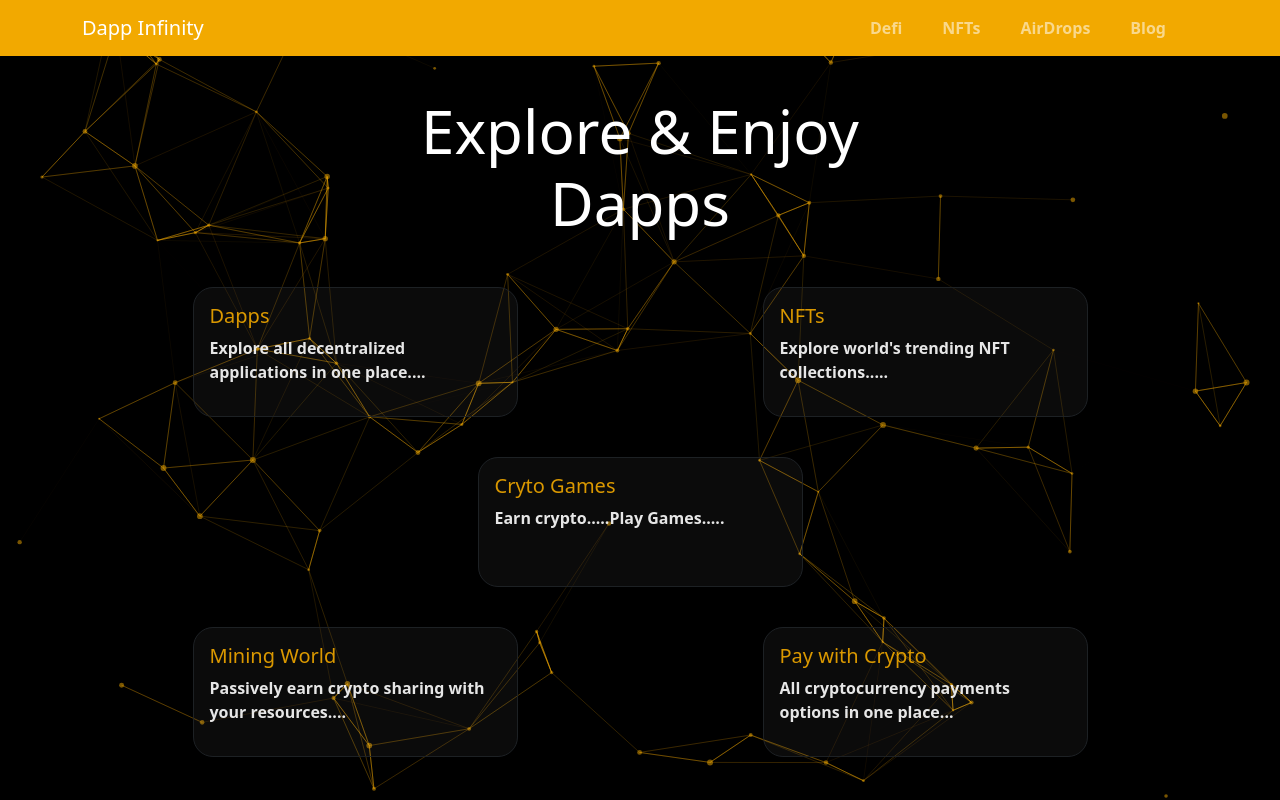
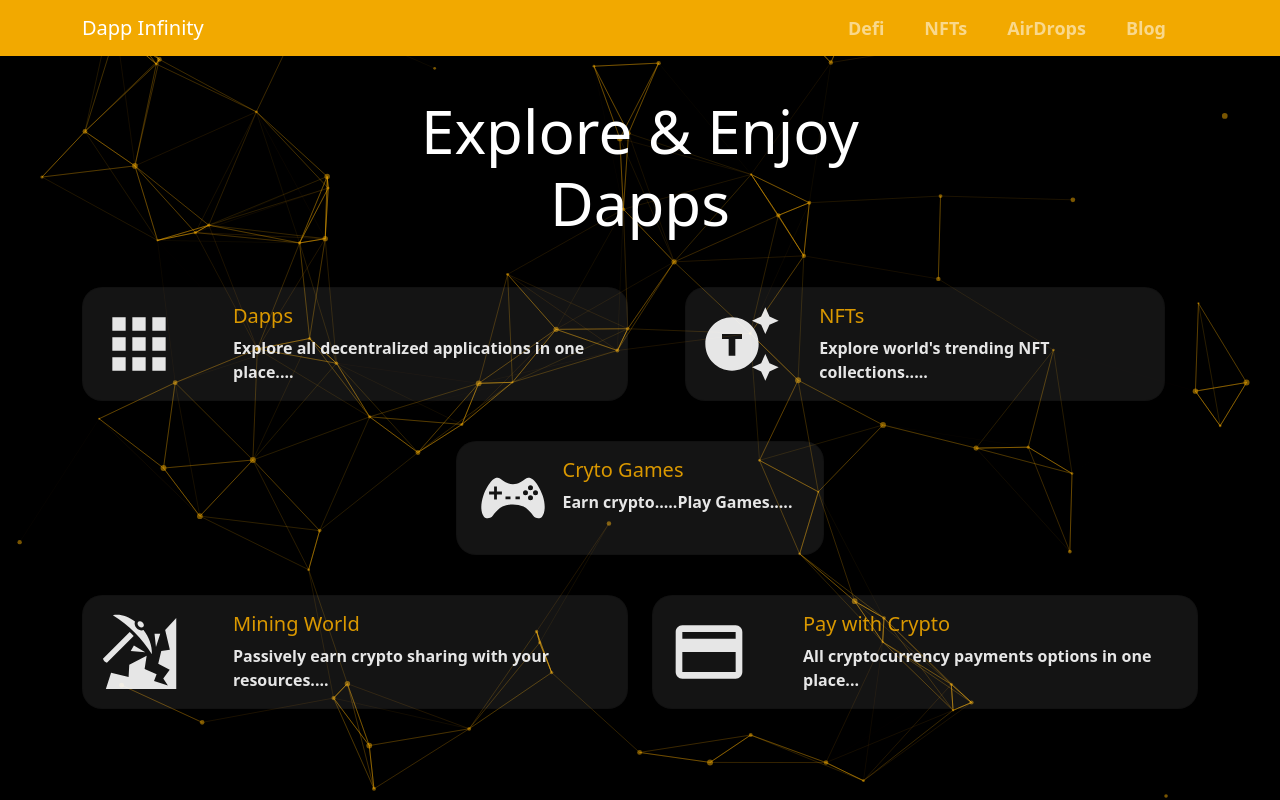
Before and after one commit to KMuthumala/dapp-infinity, a React (Create React App) app: page / in a window 1280 px wide. Shown: the top 800 px of the page. Built offline with nearby package versions, Linux system fonts and the light colour scheme.

Commit message:
Add single card icon

```diff
--- a/package.json
+++ b/package.json
@@ -23,6 +23,7 @@
     "react-bootstrap": "^2.5.0",
     "react-bootstrap-sweetalert": "^5.2.0",
     "react-dom": "^18.0.0",
+    "react-icons": "^4.6.0",
     "react-router-dom": "6",
     "react-scripts": "5.0.1",
     "react-service-locator": "^1.4.3",
--- a/src/components/box-grid/boxgrid.css
+++ b/src/components/box-grid/boxgrid.css
@@ -3,7 +3,7 @@
     border-radius: 10px;
     width: 60%;
     margin: 100px auto;
-    background-color: rgba(255, 255, 255, 0.1);
+    background-color: rgba(255, 255, 255, 0.06);
     padding-bottom: 30px;
 }
 @media  screen and (max-width:950px){
--- a/src/components/card-grid/cardGrid.tsx
+++ b/src/components/card-grid/cardGrid.tsx
@@ -3,6 +3,9 @@ import Row from 'react-bootstrap/Row';
 import Col from 'react-bootstrap/Col';
 import SingleCard from "../single-card/singleCard";
 import "./cardgrid.css";
+import {MdApps,MdGeneratingTokens,MdPayment} from "react-icons/md";
+import {GiGamepad,GiMining} from "react-icons/gi";
+
 
 function CardGrid() {
     return (
@@ -11,13 +14,13 @@ function CardGrid() {
                 <Col className="grid_columns">
                     <SingleCard
                         title={"Dapps"}
-                        image={""}
+                        image={<MdApps size={"5em"}/>}
                         description={"Explore all decentralized applications in one place...."}/>
                 </Col>
                 <Col className="grid_columns">
                     <SingleCard
                         title={"NFTs"}
-                        image={""}
+                        image={<MdGeneratingTokens size={"5em"}/>}
                         description={"Explore world's trending NFT collections....."}/>
                 </Col>
             </Row>
@@ -25,7 +28,7 @@ function CardGrid() {
                 <Col className="grid_columns">
                     <SingleCard
                         title={"Cryto Games"}
-                        image={""}
+                        image={<GiGamepad size={"5em"}/>}
                         description={"Earn crypto.....Play Games....."}/>
                 </Col>
             </Row>
@@ -33,13 +36,13 @@ function CardGrid() {
                 <Col className="grid_columns">
                     <SingleCard
                         title={"Mining World"}
-                        image={""}
+                        image={<GiMining size={"5em"}/>}
                         description={"Passively earn crypto sharing with your resources...."}/>
                 </Col>
                 <Col className="grid_columns">
                     <SingleCard
                         title={"Pay with Crypto"}
-                        image={""}
+                        image={<MdPayment size={"5em"}/>}
                         description={"All cryptocurrency payments options in one place..."}/>
                 </Col>
             </Row>
--- a/src/components/navbar/navbar.css
+++ b/src/components/navbar/navbar.css
@@ -7,8 +7,8 @@
 }
 .tags_styles{
     font-style: normal;
-    font-weight: 700;
-    font-size: 16px;
+    font-weight: 750;
+    font-size: 18px;
     line-height: 19px;
     display: flex;
     text-align: left;
--- a/src/components/single-card/singleCard.css
+++ b/src/components/single-card/singleCard.css
@@ -1,17 +1,25 @@
 .grid_columns .single_card{
-    background-color: rgba(255, 253, 253, 0.05);
+    background-color: rgba(255, 253, 253, 0.09);
     color: #ffffff;
     opacity: 0.9;
     /*border: 0.1vw solid #FFFFFF;*/
     border-radius: 20px;
-    height: 130px;
-    width: 325px;
+    height: auto;
+    width: auto;
     display: flex;
     font-weight: 600;
     cursor: pointer;
+
+
+
 }
-.grid_columns .single_card .title {
+.grid_columns .card_title {
     color: #f2a900;
+}
+.grid_columns .card_icon {
+    position: relative;
+    justify-content: center;
+
 }
 .single_card:hover{
     transform: scale(1.05);
--- a/src/components/single-card/singleCard.tsx
+++ b/src/components/single-card/singleCard.tsx
@@ -1,19 +1,25 @@
 import Card from 'react-bootstrap/Card';
 import "./singleCard.css";
 import {SingleCardDetails} from "../../definitions/single-box-details";
+import Row from 'react-bootstrap/Row';
+import Col from 'react-bootstrap/Col';
 
-function SingleCard({title,image,description}:SingleCardDetails) {
+function SingleCard({title, image, description}: SingleCardDetails) {
     return (
         <div>
-           <Card border="dark"   className="single_card">
+            <Card className="single_card">
                 <Card.Body>
-                    <Card.Title className={"title"}>{title}</Card.Title>
-                    <Card.Text>
-                        {description}
-                    </Card.Text>
+                    <Row >
+                        <Col xs={3} className={"card_icon"}>{image}</Col>
+                        <Col xs={9}>
+                        <Card.Title className={"card_title"}>{title}</Card.Title>
+                        <Card.Text>{description}</Card.Text>
+                        </Col>
+                    </Row>
                 </Card.Body>
             </Card>
         </div>
     );
 }
+
 export default SingleCard;
--- a/src/definitions/single-box-details.ts
+++ b/src/definitions/single-box-details.ts
@@ -1,3 +1,4 @@
+import React from "react";
 
 export interface SingleBoxDetails {
     title:string;
@@ -6,6 +7,6 @@ export interface SingleBoxDetails {
 
 export interface SingleCardDetails {
     title:string;
-    image:string;
+    image:React.ReactNode;
     description:string;
 }
--- /dev/null
+++ b/src/pages/Dapps.tsx
@@ -0,0 +1 @@
+export{};
```
Also changed, not shown: src/components/dapp-category/dappcategory.css (added, +87 -0 lines), src/components/dapp-category/dappcategory.tsx (added, +27 -0 lines), 1 other file (tests, documents, lock files or other folders).
